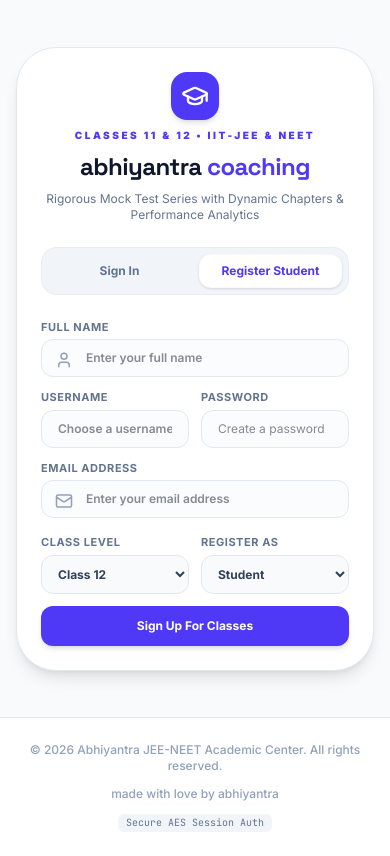
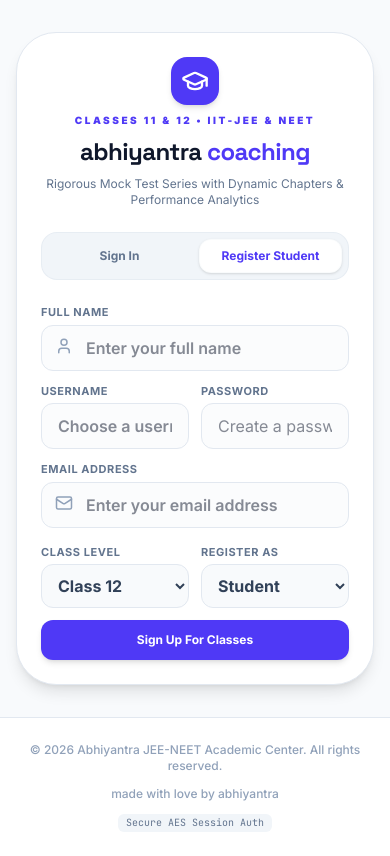
Before and after one commit to amansheel2309/Abhiyantra-Coaching, a React (Vite) app: page / in a window 390 px wide. Both pictures are taken after a click on the button "Register Student". Built offline with nearby package versions, Linux system fonts and the light colour scheme; no server answers.

Commit message:
mobile optimise
mobile optimise

```diff
--- a/src/App.tsx
+++ b/src/App.tsx
@@ -1,6 +1,6 @@
 import React, { useState, useEffect } from 'react';
 import { UserProfile, Quiz } from './types';
-import { getStoredUser, setStoredUser, getStoredQuizzes, getStoredAttempts } from './lib/dbStore';
+import { getStoredUser, setStoredUser, getStoredQuizzes, getStoredAttempts, getQuizOrCreateDynamic } from './lib/dbStore';
 import Header from './components/Header';
 import TimelineInteractive from './components/TimelineInteractive';
 import AnalyticsPanel from './components/AnalyticsPanel';
@@ -101,7 +101,7 @@ export default function App() {
     }
   };
 
-  const currentQuiz = activeQuizId ? getStoredQuizzes().find(q => q.id === activeQuizId) : null;
+  const currentQuiz = activeQuizId ? getQuizOrCreateDynamic(activeQuizId) : null;
 
   // Unauthorised session Gate
   if (!user) {
--- a/src/components/AuthScreen.tsx
+++ b/src/components/AuthScreen.tsx
@@ -212,7 +212,7 @@ export default function AuthScreen({ onLoginSuccess }: AuthScreenProps) {
                   placeholder="Enter your username"
                   value={loginUsername}
                   onChange={(e) => setLoginUsername(e.target.value)}
-                  className="w-full bg-slate-50/50 pl-11 pr-4 py-2.5 border border-slate-200 rounded-xl text-xs focus:ring-2 focus:ring-indigo-500/20 focus:border-indigo-600 transition-all font-semibold"
+                  className="w-full bg-slate-50/50 pl-11 pr-4 py-2.5 border border-slate-200 rounded-xl text-base md:text-xs focus:ring-2 focus:ring-indigo-500/20 focus:border-indigo-600 transition-all font-semibold"
                 />
               </div>
             </div>
@@ -226,7 +226,7 @@ export default function AuthScreen({ onLoginSuccess }: AuthScreenProps) {
                   placeholder="Enter your password"
                   value={loginPassword}
                   onChange={(e) => setLoginPassword(e.target.value)}
-                  className="w-full bg-slate-50/50 pl-11 pr-4 py-2.5 border border-slate-200 rounded-xl text-xs focus:ring-2 focus:ring-indigo-500/20 focus:border-indigo-600 transition-all"
+                  className="w-full bg-slate-50/50 pl-11 pr-4 py-2.5 border border-slate-200 rounded-xl text-base md:text-xs focus:ring-2 focus:ring-indigo-500/20 focus:border-indigo-600 transition-all"
                 />
               </div>
             </div>
@@ -250,7 +250,7 @@ export default function AuthScreen({ onLoginSuccess }: AuthScreenProps) {
                   value={regName}
                   onChange={(e) => setRegName(e.target.value)}
                   autoComplete="off"
-                  className="w-full bg-slate-50/50 pl-11 pr-4 py-2.5 border border-slate-200 rounded-xl text-xs focus:ring-2 focus:ring-indigo-500/20 focus:border-indigo-600 transition-all font-semibold"
+                  className="w-full bg-slate-50/50 pl-11 pr-4 py-2.5 border border-slate-200 rounded-xl text-base md:text-xs focus:ring-2 focus:ring-indigo-500/20 focus:border-indigo-600 transition-all font-semibold"
                 />
               </div>
             </div>
@@ -264,7 +264,7 @@ export default function AuthScreen({ onLoginSuccess }: AuthScreenProps) {
                   value={regUsername}
                   onChange={(e) => setRegUsername(e.target.value)}
                   autoComplete="off"
-                  className="w-full bg-slate-50/50 px-4 py-2.5 border border-slate-200 rounded-xl text-xs focus:ring-2 focus:ring-indigo-500/20 focus:border-indigo-600 transition-all font-semibold"
+                  className="w-full bg-slate-50/50 px-4 py-2.5 border border-slate-200 rounded-xl text-base md:text-xs focus:ring-2 focus:ring-indigo-500/20 focus:border-indigo-600 transition-all font-semibold"
                 />
               </div>
               <div className="space-y-1">
@@ -275,7 +275,7 @@ export default function AuthScreen({ onLoginSuccess }: AuthScreenProps) {
                   value={regPassword}
                   onChange={(e) => setRegPassword(e.target.value)}
                   autoComplete="new-password"
-                  className="w-full bg-slate-50/50 px-4 py-2.5 border border-slate-200 rounded-xl text-xs focus:ring-2 focus:ring-indigo-500/20 focus:border-indigo-600 transition-all"
+                  className="w-full bg-slate-50/50 px-4 py-2.5 border border-slate-200 rounded-xl text-base md:text-xs focus:ring-2 focus:ring-indigo-500/20 focus:border-indigo-600 transition-all"
                 />
               </div>
             </div>
@@ -290,7 +290,7 @@ export default function AuthScreen({ onLoginSuccess }: AuthScreenProps) {
                   value={regEmail}
                   onChange={(e) => setRegEmail(e.target.value)}
                   autoComplete="off"
-                  className="w-full bg-slate-50/50 pl-11 pr-4 py-2.5 border border-slate-200 rounded-xl text-xs focus:ring-2 focus:ring-indigo-500/20 focus:border-indigo-600 transition-all font-semibold"
+                  className="w-full bg-slate-50/50 pl-11 pr-4 py-2.5 border border-slate-200 rounded-xl text-base md:text-xs focus:ring-2 focus:ring-indigo-500/20 focus:border-indigo-600 transition-all font-semibold"
                 />
               </div>
             </div>
@@ -301,7 +301,7 @@ export default function AuthScreen({ onLoginSuccess }: AuthScreenProps) {
                 <select
                   value={regClass}
                   onChange={(e) => setRegClass(Number(e.target.value) as 11 | 12)}
-                  className="w-full bg-slate-50 px-3 py-2.5 border border-slate-200 rounded-xl text-xs focus:ring-2 focus:ring-indigo-500/20 focus:border-indigo-600 transition-all font-bold text-slate-700"
+                  className="w-full bg-slate-50 px-3 py-2.5 border border-slate-200 rounded-xl text-base md:text-xs focus:ring-2 focus:ring-indigo-500/20 focus:border-indigo-600 transition-all font-bold text-slate-700"
                 >
                   <option value={11}>Class 11</option>
                   <option value={12}>Class 12</option>
@@ -313,7 +313,7 @@ export default function AuthScreen({ onLoginSuccess }: AuthScreenProps) {
                 <select
                   value={regRole}
                   onChange={(e) => setRegRole(e.target.value as 'student' | 'teacher')}
-                  className="w-full bg-slate-50 px-3 py-2.5 border border-slate-200 rounded-xl text-xs focus:ring-2 focus:ring-indigo-500/20 focus:border-indigo-600 transition-all font-bold text-slate-700"
+                  className="w-full bg-slate-50 px-3 py-2.5 border border-slate-200 rounded-xl text-base md:text-xs focus:ring-2 focus:ring-indigo-500/20 focus:border-indigo-600 transition-all font-bold text-slate-700"
                 >
                   <option value="student">Student</option>
                   <option value="teacher">Teacher / Faculty</option>
--- a/src/components/Header.tsx
+++ b/src/components/Header.tsx
@@ -291,7 +291,7 @@ export default function Header({ user, onChangeUser, currentTab, onChangeTab, on
                   initial={{ opacity: 0, y: 10 }}
                   animate={{ opacity: 1, y: 0 }}
                   exit={{ opacity: 0, y: 10 }}
-                  className="absolute right-0 mt-3.5 w-80 bg-white border border-slate-200 rounded-[1.75rem] shadow-xl p-4 text-slate-800"
+                  className="absolute right-[-110px] sm:right-0 mt-3.5 w-[calc(100vw-2rem)] max-w-[320px] sm:w-80 bg-white border border-slate-200 rounded-[1.75rem] shadow-xl p-4 text-slate-800 z-50"
                 >
                   <div className="flex items-center justify-between pb-2 mb-2 border-b border-slate-100">
                     <span className="font-extrabold text-xs tracking-tight text-slate-800 uppercase font-mono">Exam Alerts</span>
```
Also changed, not shown: src/components/DoubtsPanel.tsx (+7 -7 lines).
